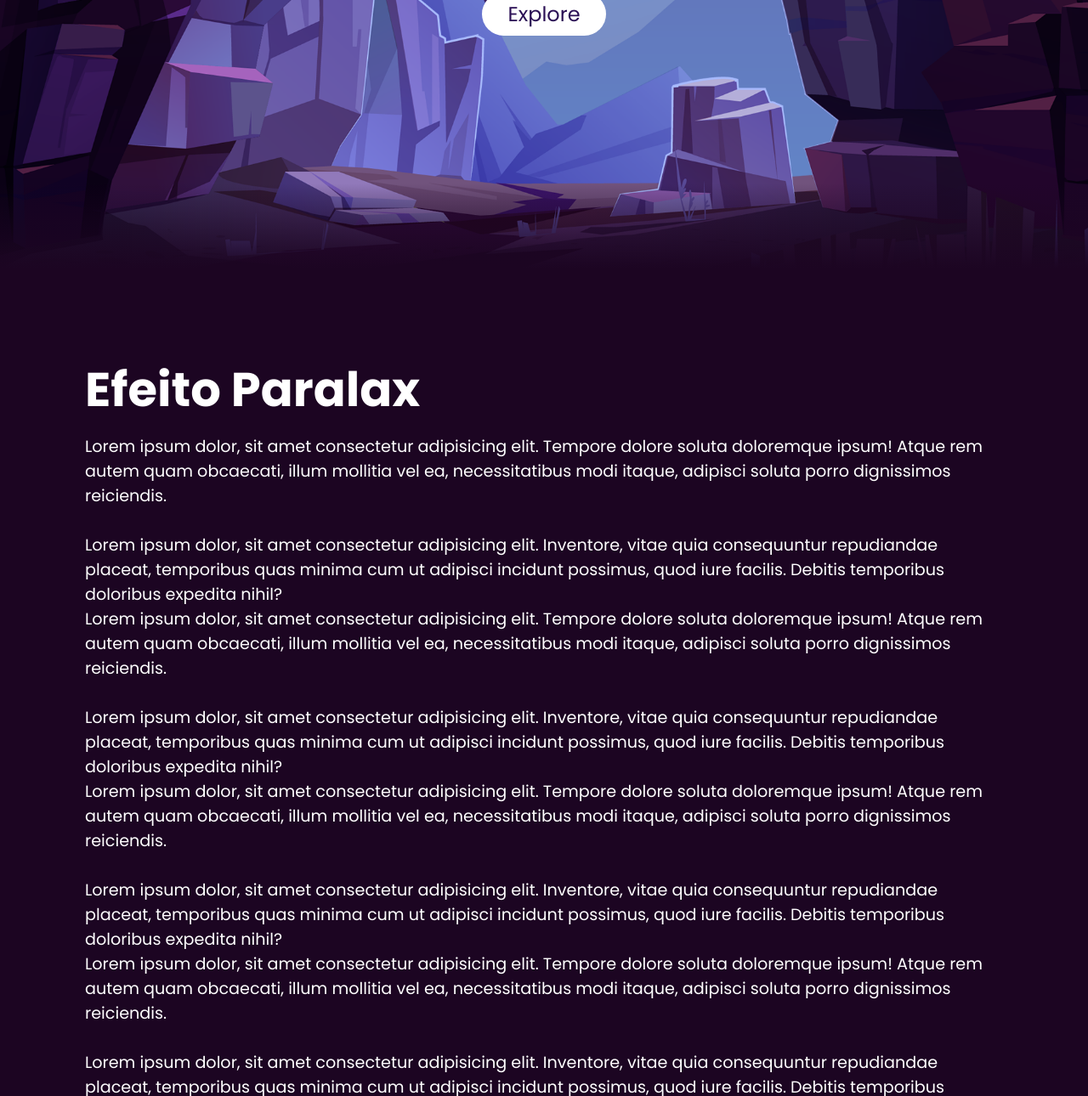
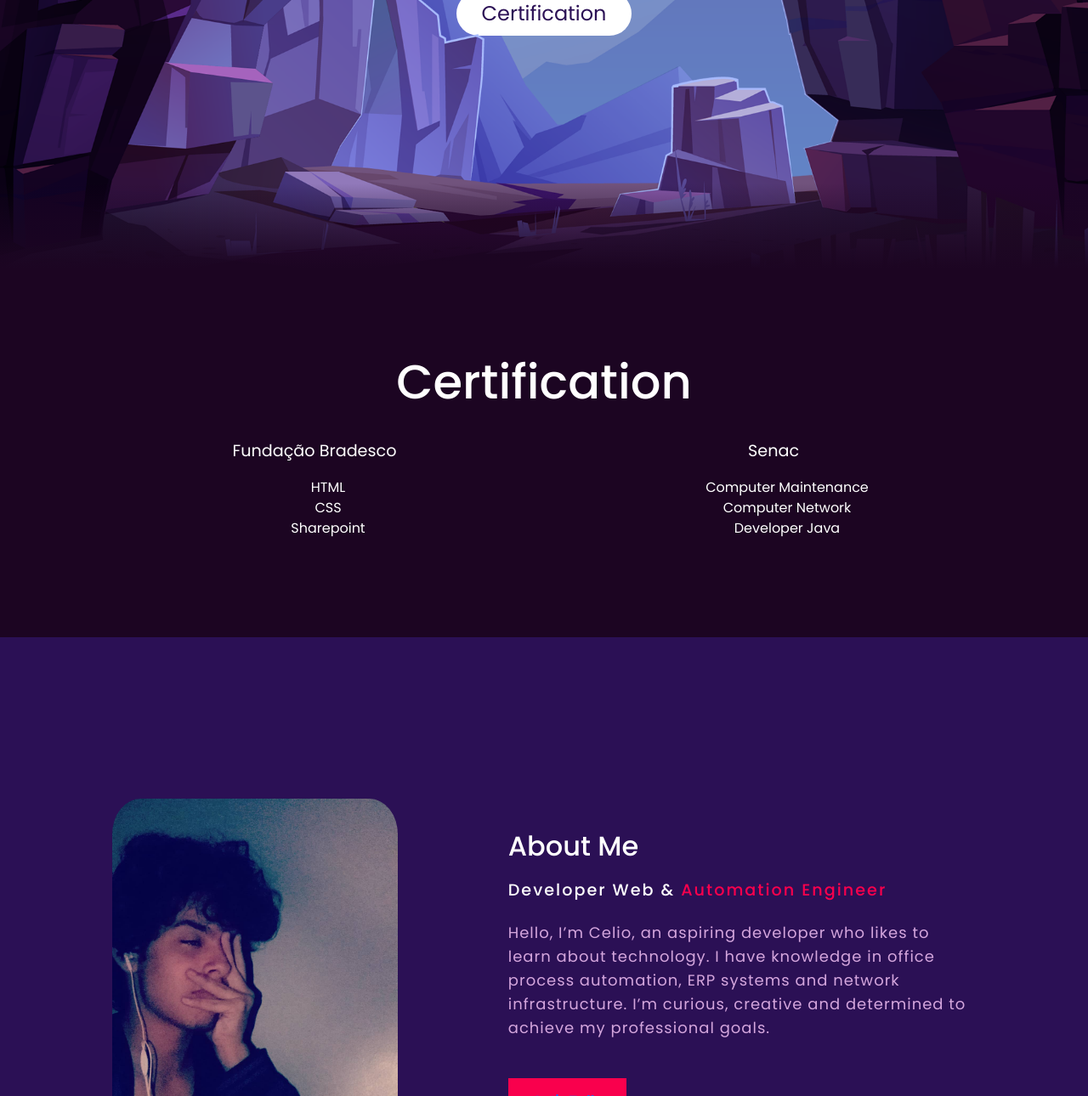
Before and after one commit to SrDoctorWhoo/celio.veloso, a plain HTML site: page index.html in a window 1280 px wide. Shown: the part 484-1774 px from the top of the page at 85% size. Drawn offline with nearby package versions, Linux system fonts and the light colour scheme; a small style sheet from the web is missing.

Commit message:
Update index.html

```diff
--- a/index.html
+++ b/index.html
@@ -1,5 +1,5 @@
 <!DOCTYPE html>
-<html lang="en">
+<html lang="pt-BR">
 <head>
     <meta charset="UTF-8">
     <meta http-equiv="X-UA-Compatible" content="IE=edge">
@@ -10,34 +10,47 @@
     <link rel="preconnect" href="https://fonts.gstatic.com" crossorigin>
     <link href="https://fonts,googleapis.com/css2?family=Josefin+Sans:ital, wght@0,100;0,200;0,300;0,400;0,500;0,600;0,700;1,100;1,200;1,300;1,400;1,500;1,600;1,700&display=swap" rel="stylesheet">
     <title>Célio Veloso</title>
+    <link href="https://cdn.jsdelivr.net/npm/bootstrap@5.0.2/dist/css/bootstrap.min.css" rel="stylesheet" integrity="sha384-EVSTQN3/azprG1Anm3QDgpJLIm9Nao0Yz1ztcQTwFspd3yD65VohhpuuCOmLASjC" crossorigin="anonymous">
 </head>
+    <!--Nav-->
     <header>
-        <a href="" class="logo">Célio.</a>
+        <a href="" class="logo">Celio</a>
         <ul>
             <li><a href="#" class="active">Home</a></li>
             <li><a href="#me">About</a></li>
-            <li><a href="#">Works</a></li>
             <Li><a href="#maps">Contact</a></Li>
+            <Li><a href="game.html">Game</a></Li>
         </ul>
     </header>
     <body>
+    <!--Imagens-->
     <section class="select1">
         <img src="stars.png" id="stars">
         <img src="moon.png" id="moon">
         <img src="mountains_behind.png" id="mountains_behind">
         <h2 id="text1">Welcome</h2>
-        <a href="#sec" id="btn">Explore</a>
+        <a href="#sec" id="btn">Certification</a>
         <img src="mountains_front.png" id="mountains_front">
     </section>
+    <!--Certificados-->
     <div class="sec" id="sec">
-        <h2>Efeito Paralax</h2>
-        <p>Lorem ipsum dolor, sit amet consectetur adipisicing elit. Tempore dolore soluta doloremque ipsum! Atque rem autem quam obcaecati, illum mollitia vel ea, necessitatibus modi itaque, adipisci soluta porro dignissimos reiciendis.<br><br>Lorem ipsum dolor, sit amet consectetur adipisicing elit. Inventore, vitae quia consequuntur repudiandae placeat, temporibus quas minima cum ut adipisci incidunt possimus, quod iure facilis. Debitis temporibus doloribus expedita nihil?
-        <p>Lorem ipsum dolor, sit amet consectetur adipisicing elit. Tempore dolore soluta doloremque ipsum! Atque rem autem quam obcaecati, illum mollitia vel ea, necessitatibus modi itaque, adipisci soluta porro dignissimos reiciendis.<br><br>Lorem ipsum dolor, sit amet consectetur adipisicing elit. Inventore, vitae quia consequuntur repudiandae placeat, temporibus quas minima cum ut adipisci incidunt possimus, quod iure facilis. Debitis temporibus doloribus expedita nihil?
-        <p>Lorem ipsum dolor, sit amet consectetur adipisicing elit. Tempore dolore soluta doloremque ipsum! Atque rem autem quam obcaecati, illum mollitia vel ea, necessitatibus modi itaque, adipisci soluta porro dignissimos reiciendis.<br><br>Lorem ipsum dolor, sit amet consectetur adipisicing elit. Inventore, vitae quia consequuntur repudiandae placeat, temporibus quas minima cum ut adipisci incidunt possimus, quod iure facilis. Debitis temporibus doloribus expedita nihil?
-        <p>Lorem ipsum dolor, sit amet consectetur adipisicing elit. Tempore dolore soluta doloremque ipsum! Atque rem autem quam obcaecati, illum mollitia vel ea, necessitatibus modi itaque, adipisci soluta porro dignissimos reiciendis.<br><br>Lorem ipsum dolor, sit amet consectetur adipisicing elit. Inventore, vitae quia consequuntur repudiandae placeat, temporibus quas minima cum ut adipisci incidunt possimus, quod iure facilis. Debitis temporibus doloribus expedita nihil?
-        <p>Lorem ipsum dolor, sit amet consectetur adipisicing elit. Tempore dolore soluta doloremque ipsum! Atque rem autem quam obcaecati, illum mollitia vel ea, necessitatibus modi itaque, adipisci soluta porro dignissimos reiciendis.<br><br>Lorem ipsum dolor, sit amet consectetur adipisicing elit. Inventore, vitae quia consequuntur repudiandae placeat, temporibus quas minima cum ut adipisci incidunt possimus, quod iure facilis. Debitis temporibus doloribus expedita nihil?
-        <p>Lorem ipsum dolor, sit amet consectetur adipisicing elit. Tempore dolore soluta doloremque ipsum! Atque rem autem quam obcaecati, illum mollitia vel ea, necessitatibus modi itaque, adipisci soluta porro dignissimos reiciendis.<br><br>Lorem ipsum dolor, sit amet consectetur adipisicing elit. Inventore, vitae quia consequuntur repudiandae placeat, temporibus quas minima cum ut adipisci incidunt possimus, quod iure facilis. Debitis temporibus doloribus expedita nihil?
+    <div class="container">
+        <h2 style="text-align: center;">Certification</h2><br>
+        <div class="row" style="color: #fff; text-align: center;">
+            <div class="col-lg-6"><p>Fundação Bradesco</p><ul style="list-style: none;">
+                <Li>HTML</Li>
+                <Li>CSS</Li>
+                <li>Sharepoint</li>
+            </ul></div>
+            <div class="col-lg-6"><p>Senac</p><ul style="list-style: none;">
+                <li>Computer Maintenance</li>
+                <li>Computer Network</li>
+                <li>Developer Java</li>
+            </ul></div>
+        </div>
+        </div>
     </div>
+    <!--Sobre Mim-->
     <section class="about" id="me">
         <div class="main">
             <img src="Celio.jpg">
@@ -50,6 +63,7 @@
             </div>
         </div>
     </section>
+    <!--Redes-Sociais-->
     <div class="contact2">
     <h1 class="ContactH1" id="maps">Contact</h1><br><br><br>
       <div class="social-icon">
@@ -61,6 +75,7 @@
             <li><a href="https://github.com/SrDoctorWhoo" target="_blank"><i class="fab fa-github"></i></a></li>
         </ul>
     </div></div>
+    <!--Formulario-->
     <section class="contact">
         <div class="contact-container">
             <div class="form-container">
@@ -72,14 +87,14 @@
                    <input type="submit" value="Send" id="send-button">
                 </form>
             </div>
-            <div class="map">
-                <iframe src="https://www.google.com/maps/embed?pb=!1m18!1m12!1m3!1d122897.86325293902!2d-48.019758770639896!3d-15.721581448687422!2m3!1f0!2f0!3f0!3m2!1i1024!2i768!4f13.1!3m3!1m2!1s0x935a3d18df9ae275%3A0x738470e469754a24!2zQnJhc8OtbGlhLCBERg!5e0!3m2!1spt-BR!2sbr!4v1682834661526!5m2!1spt-BR!2sbr" width="600"  allowfullscreen="" loading="lazy" referrerpolicy="no-referrer-when-downgrade"></iframe>
-            </div>
+    <!--Mapa-->
+    <div class="map">
+        <iframe src="https://www.google.com/maps/embed?pb=!1m18!1m12!1m3!1d122897.86325293902!2d-48.019758770639896!3d-15.721581448687422!2m3!1f0!2f0!3f0!3m2!1i1024!2i768!4f13.1!3m3!1m2!1s0x935a3d18df9ae275%3A0x738470e469754a24!2zQnJhc8OtbGlhLCBERg!5e0!3m2!1spt-BR!2sbr!4v1682834661526!5m2!1spt-BR!2sbr" width="600"  allowfullscreen="" loading="lazy" referrerpolicy="no-referrer-when-downgrade"></iframe>
+        </div>
         </div>
     </div>
+    </section>
 
-
-    </section>
     <script src="https://kit.fontawesome.com/ae61999827.js" crossorigin="anonymous"></script>
     <script>
         let stars = document.getElementById('stars');
```
